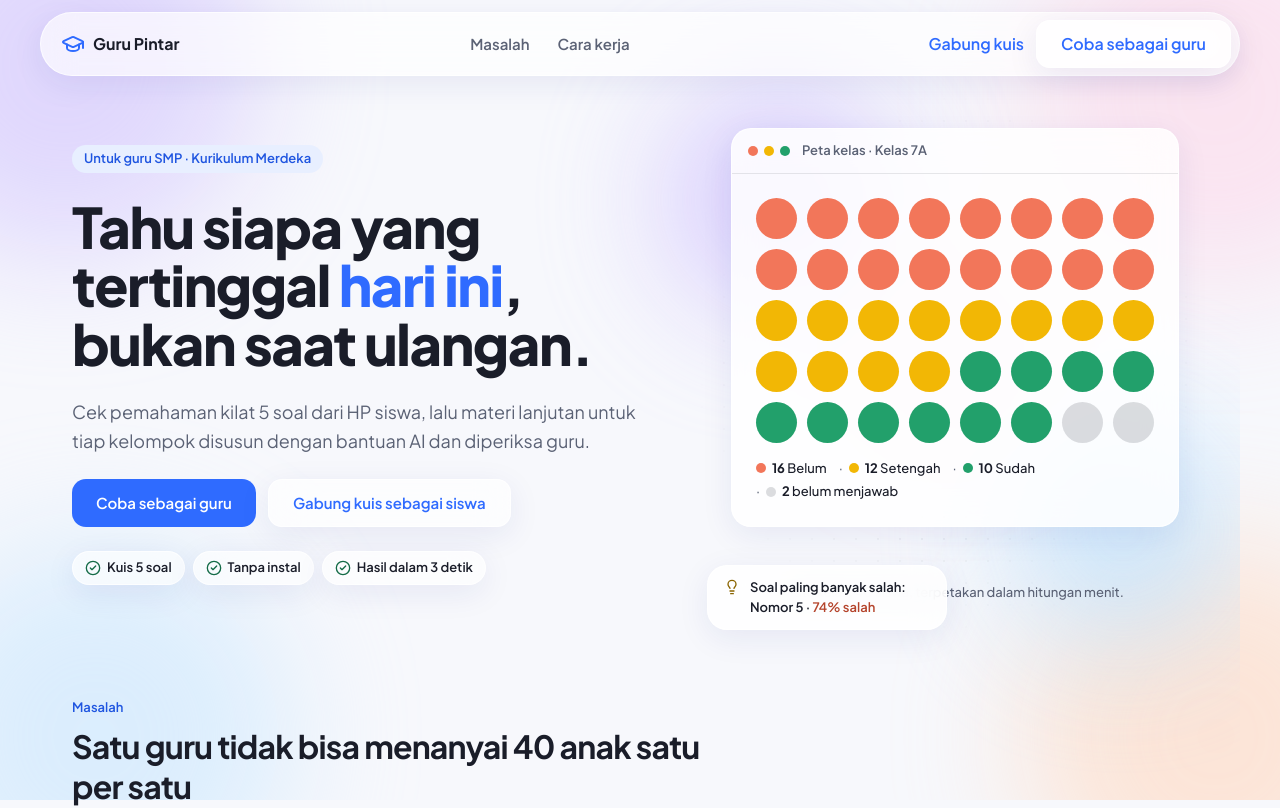
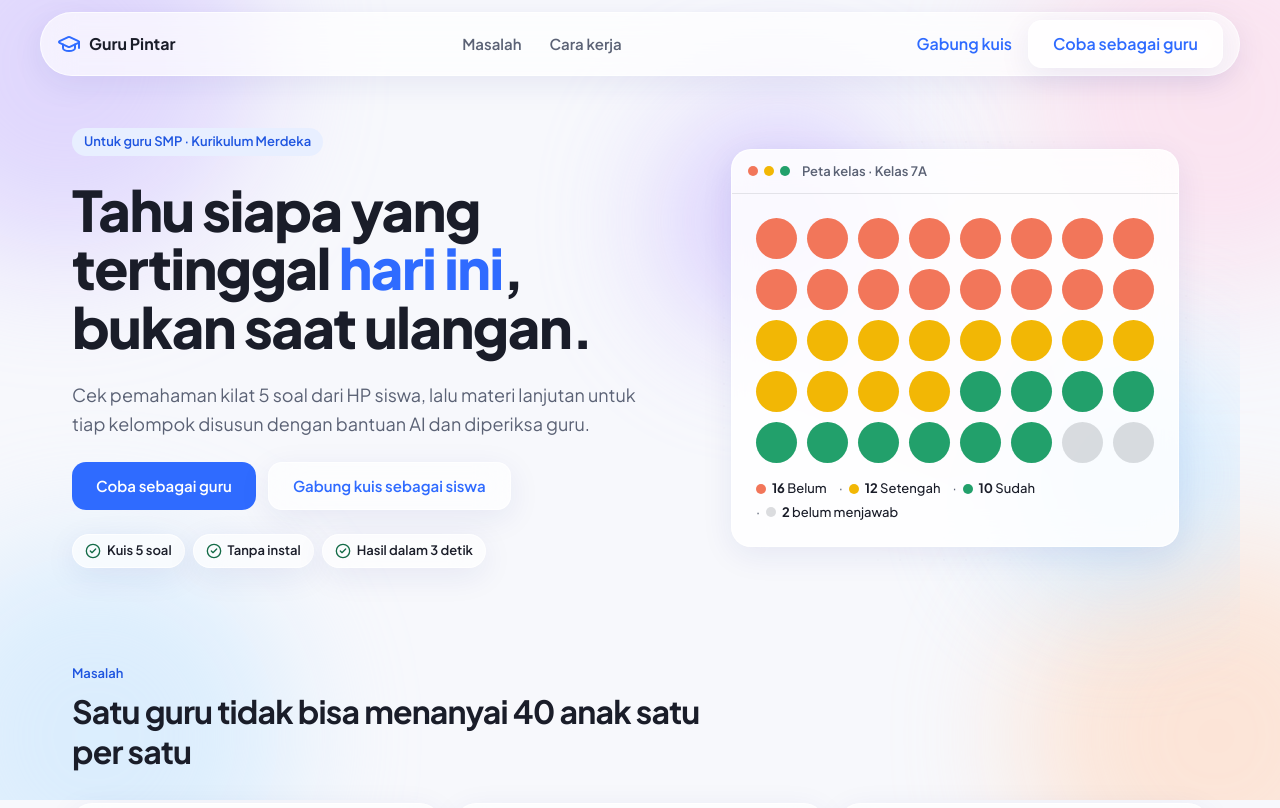
Before and after one commit to hsbysddq/gurupintar, a Next.js app: page / in a window 1280 px wide. Shown: the top 808 px of the page. Built offline with nearby package versions, Linux system fonts and the light colour scheme.

Commit message:
style(ui): rapikan pratinjau hero dan jarak navbar

```diff
--- a/components/NavbarLanding.tsx
+++ b/components/NavbarLanding.tsx
@@ -9,14 +9,15 @@ const TAUTAN: { href: string; label: string }[] = [
 
 /**
  * Navbar kapsul kaca untuk landing page (design.md 4.19). Server Component tanpa JavaScript:
- * di bawah 768px tautan tengah disembunyikan, tanpa menu hamburger.
+ * di bawah 768px tautan tengah disembunyikan, tanpa menu hamburger. Padding kapsul 16px di kiri dan
+ * kanan, sehingga ikon logo dan tepi tombol sama jauhnya dari tepi kapsul.
  */
 export function NavbarLanding() {
   return (
     <header className="sticky top-3 z-20 mx-3 md:mx-6">
       <nav
         aria-label="Navigasi utama"
-        className="kaca mx-auto flex h-16 max-w-[1200px] items-center justify-between gap-3 rounded-full py-2 pr-2 pl-4 md:pl-5"
+        className="kaca mx-auto flex h-16 max-w-[1200px] items-center justify-between gap-3 rounded-full px-4"
       >
         <Link href="/" aria-label="Guru Pintar, ke beranda" className="flex min-h-12 items-center gap-2 rounded-full font-bold">
           <GraduationCap aria-hidden="true" className="size-6 shrink-0 text-primer" />
@@ -38,8 +39,9 @@ export function NavbarLanding() {
           ))}
         </ul>
 
-        <div className="flex items-center gap-1">
-          <span className="max-sm:hidden">
+        {/* Teks "Gabung kuis" berjarak 16px dari tombol (padding tombol teks 8px + gap 8px), sama dengan padding tepi kapsul. */}
+        <div className="flex items-center gap-2">
+          <span className="hidden sm:flex">
             <Tombol varian="teks" href="/siswa">
               Gabung kuis
             </Tombol>
--- a/components/PratinjauDasbor.tsx
+++ b/components/PratinjauDasbor.tsx
@@ -1,19 +1,15 @@
-import { Lightbulb } from "lucide-react";
 import { PetaTitikKelas } from "@/components/PetaTitikKelas";
 
-// Sama dengan sesi demo RIW004 (PRD 8.5): 38 menjawab, soal 5 salah 28 dari 38 (74%).
+// Sama dengan sesi demo RIW004 (PRD 8.5).
 const JUMLAH_DEMO = { belum: 16, setengah: 12, sudah: 10, belumMenjawab: 2 };
 
-const KELAS_KARTU_MELAYANG =
-  "kaca-pekat flex items-start gap-2.5 px-4 py-3 text-[13px] leading-normal font-semibold sm:absolute sm:max-w-60";
-
 /**
- * Pratinjau produk di hero landing page (design.md 4.20): jendela dasbor tiruan berisi peta kelas,
- * dengan satu kartu melayang yang menumpuk di tepi kiri bawahnya mulai 640px dan ditaruh di bawah jendela di HP.
+ * Pratinjau produk di hero landing page (design.md 4.20): jendela dasbor tiruan berisi peta titik kelas
+ * dan ringkasan jumlah per kelompok. Grid di PetaTitikKelas sudah punya role="img" dan aria-label.
  */
 export function PratinjauDasbor() {
   return (
-    <figure className="relative isolate mx-auto w-full max-w-md">
+    <div className="relative isolate mx-auto w-full max-w-md">
       {/* Latar dekoratif: gumpalan pastel dan pola titik yang memudar ke tepi. */}
       <div aria-hidden="true" className="pointer-events-none absolute -inset-10 -z-10">
         <div className="pola-titik absolute inset-0 [mask-image:radial-gradient(closest-side,black,transparent)]" />
@@ -22,7 +18,6 @@ export function PratinjauDasbor() {
         <div className="absolute top-1/3 left-1/3 size-40 rounded-full bg-blob-pink opacity-60 blur-3xl" />
       </div>
 
-      <div className="flex flex-col gap-3 sm:block">
       <div className="kaca-pekat overflow-hidden">
         <div className="flex items-center gap-3 border-b border-tinta/10 px-4 py-3">
           <span aria-hidden="true" className="flex gap-1.5">
@@ -36,21 +31,6 @@ export function PratinjauDasbor() {
           <PetaTitikKelas jumlah={JUMLAH_DEMO} />
         </div>
       </div>
-
-        {/* Kiri bawah: menjembatani jendela dengan kolom teks hero di desktop. */}
-        <p className={`${KELAS_KARTU_MELAYANG} sm:-bottom-7 sm:-left-6`}>
-          <Lightbulb aria-hidden="true" className="mt-px size-4 shrink-0 text-setengah-teks" />
-          <span>
-            Soal paling banyak salah: Nomor 5 · <span className="text-belum-teks">74% salah</span>
-          </span>
-        </p>
     </div>
-
-      {/* Di ≥640px diberi jarak agar tidak tertutup kartu melayang di kiri bawah. */}
-      <figcaption className="mt-4 text-center text-[13px] leading-normal font-medium text-tinta-lembut sm:mt-14">
-        <span className="sr-only">Contoh tampilan dasbor kelas demo. </span>
-        Satu kelas, 40 siswa, terpetakan dalam hitungan menit.
-      </figcaption>
-    </figure>
   );
 }
```
Also changed, not shown: 1 other file (tests, documents, lock files or other folders). Lines whose indentation alone changed are shown as unchanged.
